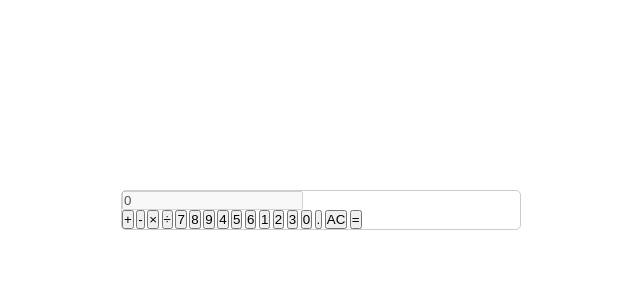
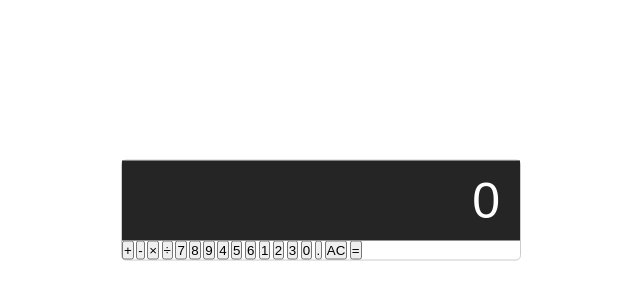
Before and after one commit to Tumworobere/JS-Calculator, a plain HTML site: page index.html in a window 1280 px wide. Shown: the part 190-490 px from the top of the page, without its empty margins (319-959 px from the left). Drawn offline with Linux system fonts and the light colour scheme.

Commit message:
Style the calculator screen

```diff
--- a/style.css
+++ b/style.css
@@ -18,3 +18,14 @@ html {
     transform: translate(-50%, -50%);
     width: 400px;
   }
+  .calculator-screen {
+    width: 100%;
+    font-size: 5rem;
+    height: 80px;
+    border: none;
+    background-color: #252525;
+    color: #fff;
+    text-align: right;
+    padding-right: 20px;
+    padding-left: 10px;
+  }
```
